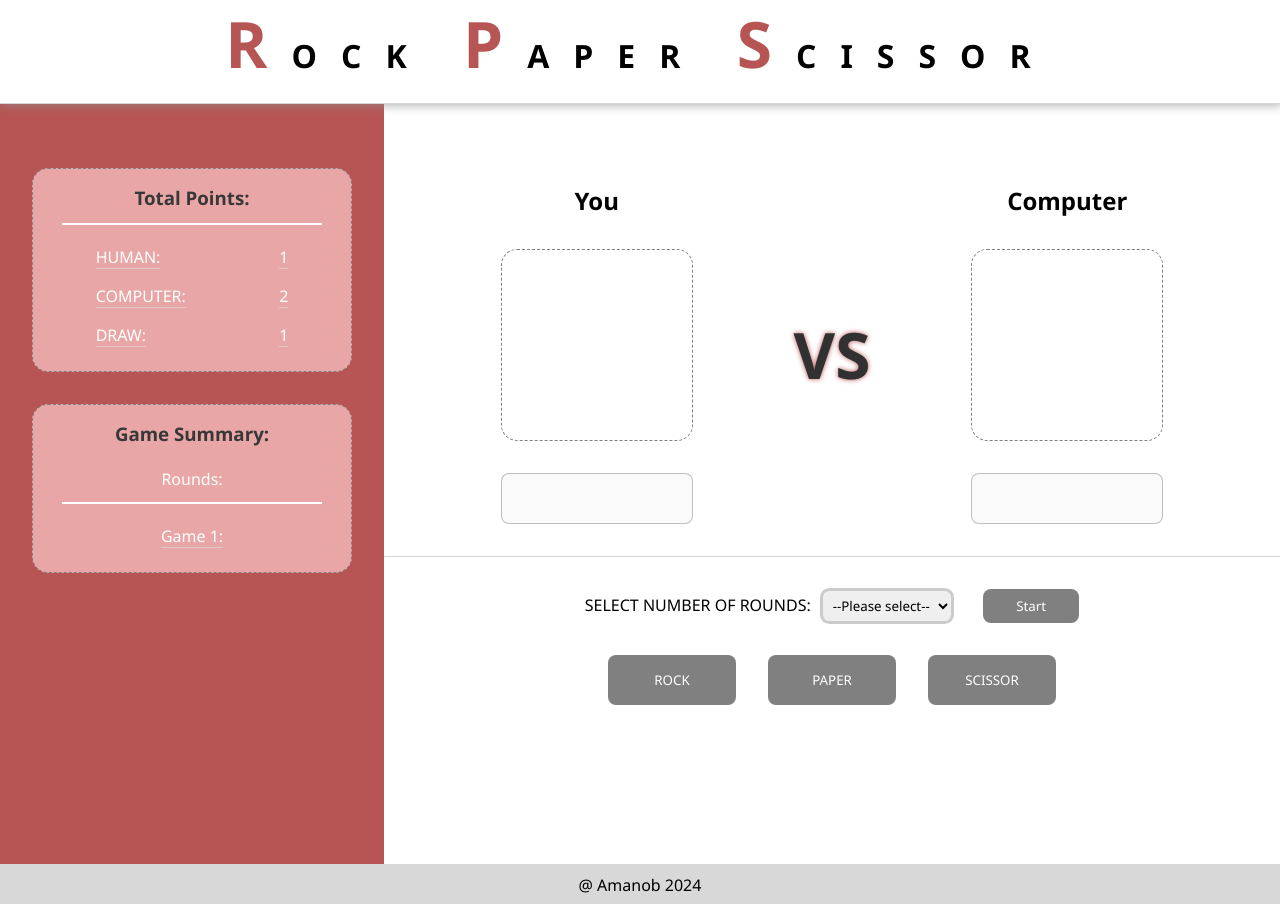
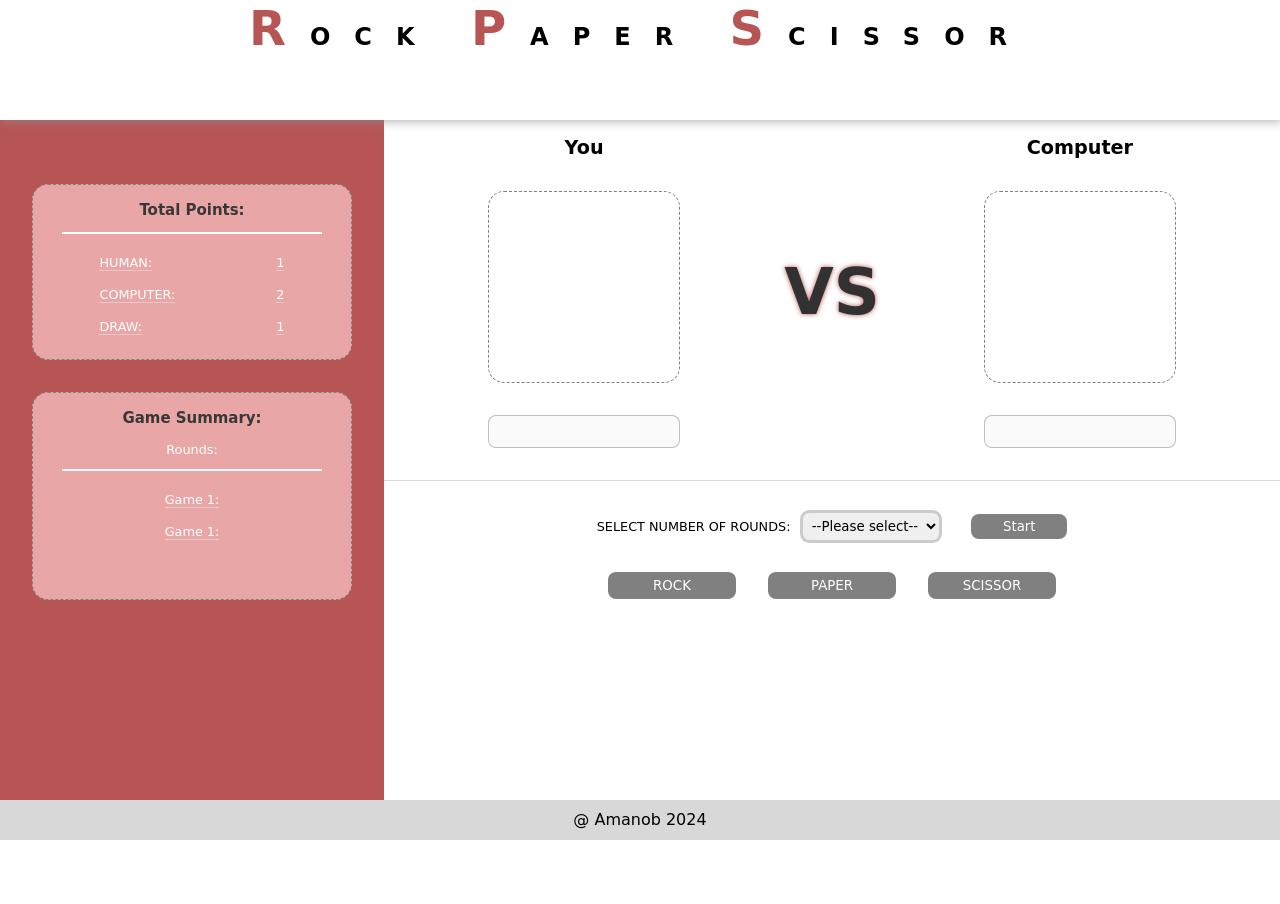
Before and after one commit to ramilrana/RockPaperScissor, a plain HTML site: page rps-page.html in a window 1280 px wide. After the commit the page ends 840 px from the top, so only its background shows below. Drawn offline with Linux system fonts and the light colour scheme; some packages are replaced by stand-ins of ours; a script that the page names is missing; a web font is replaced by a local one.

Commit message:
chore: fix rps html and css design

```diff
--- a/index.css
+++ b/index.css
@@ -1,3 +1,5 @@
+@import url("https://fonts.googleapis.com/css2?family=Playwrite+GB+S:ital,wght@0,100..400;1,100..400&display=swap");
+
 :root {
   --primary: rgba(165, 42, 42, 0.801); /* Example color */
   --secondary: rgb(49, 49, 49);
@@ -5,10 +7,18 @@
   --gray: rgba(145, 145, 145, 0.356);
 }
 
+html {
+  font-size: 16px;
+}
+body {
+  min-height: 100vh;
+  position: relative;
+}
 * {
-  font-family: "Segoe UI", Tahoma, Geneva, Verdana, sans-serif;
   box-sizing: border-box;
   margin: 0;
+  padding: 0;
+  font-family: "Playwrite GB S", cursive;
 }
 
 li a {
@@ -40,20 +50,24 @@ li a {
 #rps {
   letter-spacing: 1.5rem;
   font-weight: bold;
-  font-size: 2rem;
+  font-size: 1.5rem;
 }
 
 footer {
   background-color: rgb(216, 216, 216);
-  width: 100%;
   height: 2.5rem;
   padding-top: 10px;
+  position: absolute;
+  bottom: 0;
+  left: 0;
+  width: 100%;
+  text-align: center;
 }
 #footerDiv {
   text-align: center;
 }
 .rpsText {
-  font-size: 4rem;
+  font-size: 3rem;
   font-weight: bold;
   color: var(--primary);
 }
@@ -105,12 +119,13 @@ header {
   position: sticky;
   top: 0;
   background-color: white;
+  height: 15vh;
+  text-align: center;
 }
 
 .headerTitle {
   text-align: center;
-  border-bottom: 1px solid rgba(145, 145, 145, 0.356);
-  padding-bottom: 1rem;
+  font-size: 1rem;
 }
 
 #leftSide {
@@ -147,15 +162,18 @@ header {
 .pointDiv {
   width: 100%;
   text-align: center;
-  min-height: 10rem;
-  height: auto;
-  max-height: 15rem;
   border: 1px dashed gray;
   background-color: rgba(246, 187, 187, 0.801);
   padding: 1rem;
   border-radius: 1rem;
   color: white;
+  font-size: 0.8rem;
 }
+#scoreSummary {
+  height: 13rem;
+  overflow: auto;
+}
+
 #points {
   display: flex;
   justify-content: space-around;
@@ -173,20 +191,19 @@ hr.insideBox {
 
 #rightSide {
   width: 70%;
-  padding-top: 4rem;
+  padding-top: 1rem;
+  font-size: 0.8rem;
 }
 
 main {
   display: flex;
-  height: 95vh;
   justify-content: center;
+  height: 90vh;
 }
 
 #handShow {
   border-bottom: 1px solid rgba(145, 145, 145, 0.356);
   padding-bottom: 2rem !important;
-  padding: 1rem;
-
   display: flex;
   justify-content: space-evenly;
   align-items: center;
@@ -210,10 +227,11 @@ main {
   align-items: center;
   margin-bottom: 2rem;
   margin-top: 2rem;
+  font-size: 0.8rem !important;
 }
 
 .startBTN {
-  padding: 0.5rem;
+  padding: 0.3rem;
   width: 6rem;
   cursor: pointer;
   background-color: rgba(23, 156, 23, 0.76);
@@ -248,7 +266,7 @@ main {
 }
 
 .rpsBTN {
-  padding: 1rem;
+  padding: 0.4rem;
   width: 8rem;
   cursor: pointer;
   background-color: var(--primary);
@@ -269,7 +287,7 @@ main {
 }
 
 #rounds {
-  width: 8rem;
+  width: fit-content;
   padding: 0.3rem;
   cursor: pointer;
   outline: none;
@@ -322,7 +340,7 @@ main {
   border-radius: 0.5rem;
   outline: none;
   border: 0.5px solid rgba(128, 128, 128, 0.493);
-  font-size: 1.5rem;
+  font-size: 0.8rem;
   text-align: center;
 }
 
--- a/rps-page.html
+++ b/rps-page.html
@@ -46,13 +46,14 @@
             </div>
           </div>
 
-          <div class="pointDiv">
+          <div class="pointDiv" id="scoreSummary">
             <h3>Game Summary:</h3>
             <br />
             <p>Rounds:</p>
             <hr class="insideBox" />
             <div id="summary">
               <ul id="gameSummary">
+                <li>Game 1:</li>
                 <li>Game 1:</li>
               </ul>
             </div>
--- a/rps-page.js
+++ b/rps-page.js
@@ -1,25 +1,29 @@
 window.onload = function () {
-  disableButton(".toDisable", true);
-  getRounds();
-  toStart();
-  hideResetButton(true);
-  reloadPage();
-};
+  disableButton(".toDisable", true)
+  getRounds()
+  toStart()
+  hideResetButton(true)
+  reloadPage()
+}
 
-const startGameBTN = document.getElementById("startGame");
-const roundSelect = document.getElementById("rounds");
-const resetBTN = document.getElementById("resetGame");
+const startGameBTN = document.getElementById("startGame")
+const roundSelect = document.getElementById("rounds")
+const resetBTN = document.getElementById("resetGame")
 
-let rockPick = document.getElementById("rockPick");
-let paperPick = document.getElementById("paperPick");
-let scissorPick = document.getElementById("scissorPick");
+// let rockPick = document.getElementById("rockPick")
+// let paperPick = document.getElementById("paperPick")
+// let scissorPick = document.getElementById("scissorPick")
+
+let personScore = 0
+let computerScore = 0
+let draw = 0
+let numberOfRounds = 0
 
 function getRounds() {
   roundSelect.onchange = function () {
-    console.log(roundSelect.value);
-    document.querySelector(".startBTN").disabled = false;
-    document.getElementById("rounds").style.width = "4rem";
-  };
+    document.querySelector(".startBTN").disabled = false
+    document.getElementById("rounds").style.width = "4rem"
+  }
 }
 
 function toStart() {
@@ -34,23 +38,24 @@ function toStart() {
       confirmButtonText: "Confirm",
     }).then((result) => {
       if (result.isConfirmed) {
-        disableButton(".toDisable", false); // Enable buttons
-        startGameBTN.hidden = true;
-        roundSelect.disabled = true;
-        hideResetButton(false);
+        disableButton(".toDisable", false) // Enable buttons
+        startGameBTN.hidden = true
+        roundSelect.disabled = true
+        hideResetButton(false)
+        numberOfRounds = roundSelect.value
       }
-    });
-  };
+    })
+  }
 }
 
 function disableButton(buttonClass, toDisable) {
-  const buttons = document.querySelectorAll(buttonClass);
+  const buttons = document.querySelectorAll(buttonClass)
   buttons.forEach((button) => {
-    button.disabled = toDisable;
-  });
+    button.disabled = toDisable
+  })
 }
 function hideResetButton(toHide) {
-  resetBTN.hidden = toHide; // Hides the button
+  resetBTN.hidden = toHide // Hides the button
 }
 
 function reloadPage() {
@@ -65,81 +70,89 @@ function reloadPage() {
       confirmButtonText: "Confirm",
     }).then((result) => {
       if (result.isConfirmed) {
-        location.reload();
+        location.reload()
       }
-    });
-  };
+    })
+  }
 }
 
 function playerPick(button) {
-  generateComputerPick();
-  document.getElementById("cText").value = generateComputerPick();
+  document.getElementById("cText").value = generateComputerPick()
+  document.getElementById("pText").value = showPersonPick(button.id)
 
-  showPersonPick(button.id);
-  document.getElementById("pText").value = showPersonPick(button.id);
+  let personPick = showPersonPick(button.id)
+  let computerPick = generateComputerPick()
+
+  let start = 1
+
+  while (start <= numberOfRounds) {
+    alert("wew")
+    start++
+  }
 }
 
 function generateComputerPick() {
-  let cRockPick = document.getElementById("cRock");
-  let cPaperPick = document.getElementById("cPaper");
-  let cScissorPick = document.getElementById("cScissor");
+  let cRockPick = document.getElementById("cRock")
+  let cPaperPick = document.getElementById("cPaper")
+  let cScissorPick = document.getElementById("cScissor")
 
-  let result;
-  let choiceC = Math.floor(Math.random() * 3) + 1;
+  let result
+  let choiceC = Math.floor(Math.random() * 3) + 1
+  console.log("sagot - " + choiceC)
 
   switch (choiceC) {
     case 1:
-      result = "Rock";
-      cRockPick.hidden = false;
-      cScissorPick.hidden = true;
-      cPaperPick.hidden = true;
-      break;
+      result = "Rock"
+      cRockPick.hidden = false
+      cScissorPick.hidden = true
+      cPaperPick.hidden = true
+      break
     case 2:
-      result = "Paper";
-      cPaperPick.hidden = false;
-      cRockPick.hidden = true;
-      cScissorPick.hidden = true;
-      break;
+      result = "Paper"
+      cPaperPick.hidden = false
+      cRockPick.hidden = true
+      cScissorPick.hidden = true
+      break
     case 3:
-      result = "Scissor";
-      cScissorPick.hidden = false;
-      cPaperPick.hidden = true;
-      cRockPick.hidden = true;
-      break;
+      result = "Scissor"
+      cScissorPick.hidden = false
+      cPaperPick.hidden = true
+      cRockPick.hidden = true
+      break
     default:
-      result = "out of range";
+      result = "out of range"
   }
-  return result;
+  return result
 }
 
 function showPersonPick(buttonID) {
-  let result;
+  let result
 
-  let pRockPick = document.getElementById("pRock");
-  let pPaperPick = document.getElementById("pPaper");
-  let pScissorPick = document.getElementById("pScissor");
+  let pRockPick = document.getElementById("pRock")
+  let pPaperPick = document.getElementById("pPaper")
+  let pScissorPick = document.getElementById("pScissor")
 
   switch (buttonID) {
     case "rockPick":
-      result = "Rock";
-      pRockPick.hidden = false;
-      pScissorPick.hidden = true;
-      pPaperPick.hidden = true;
-      break;
+      result = "Rock"
+      pRockPick.hidden = false
+      pScissorPick.hidden = true
+      pPaperPick.hidden = true
+      break
     case "paperPick":
-      result = "Paper";
-      pPaperPick.hidden = false;
-      pRockPick.hidden = true;
-      pScissorPick.hidden = true;
-      break;
+      result = "Paper"
+      pPaperPick.hidden = false
+      pRockPick.hidden = true
+      pScissorPick.hidden = true
+      break
     case "scissorPick":
-      result = "Scissor";
-      pScissorPick.hidden = false;
-      pPaperPick.hidden = true;
-      pRockPick.hidden = true;
-      break;
+      result = "Scissor"
+      pScissorPick.hidden = false
+      pPaperPick.hidden = true
+      pRockPick.hidden = true
+      break
     default:
-      result = "out of range";
+      result = "out of range"
   }
-  return result;
+  return result
 }
```
